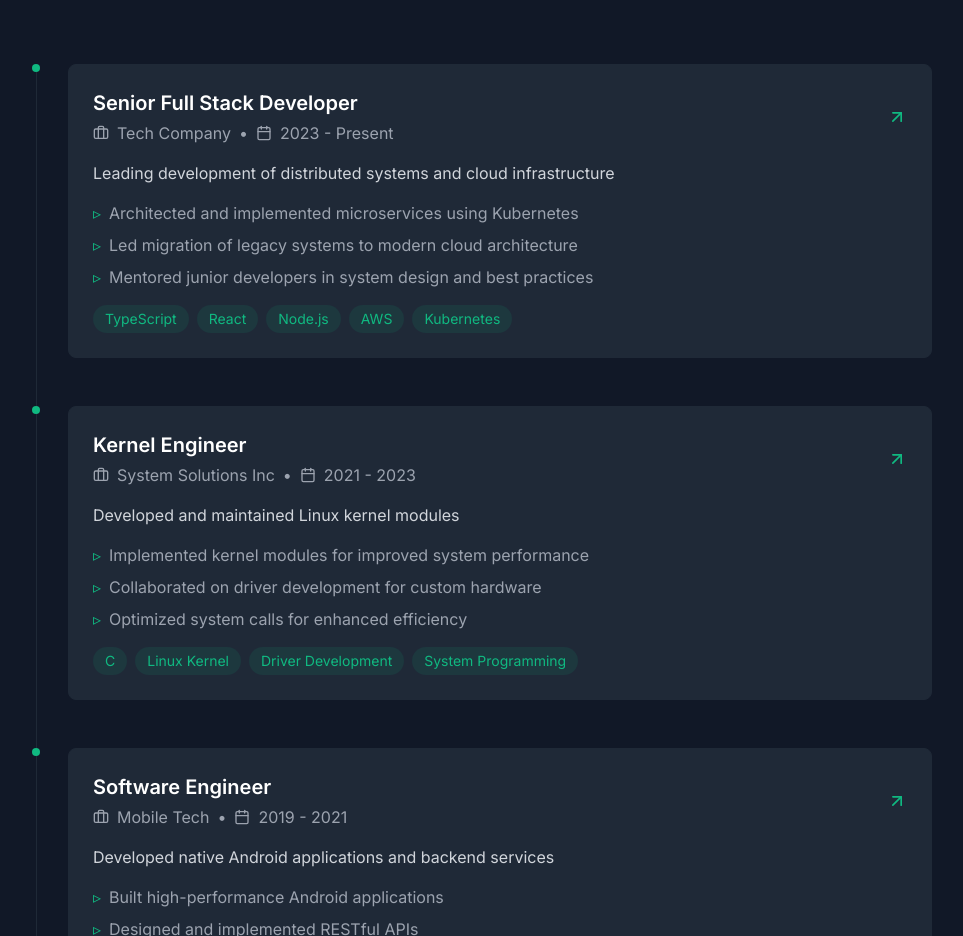
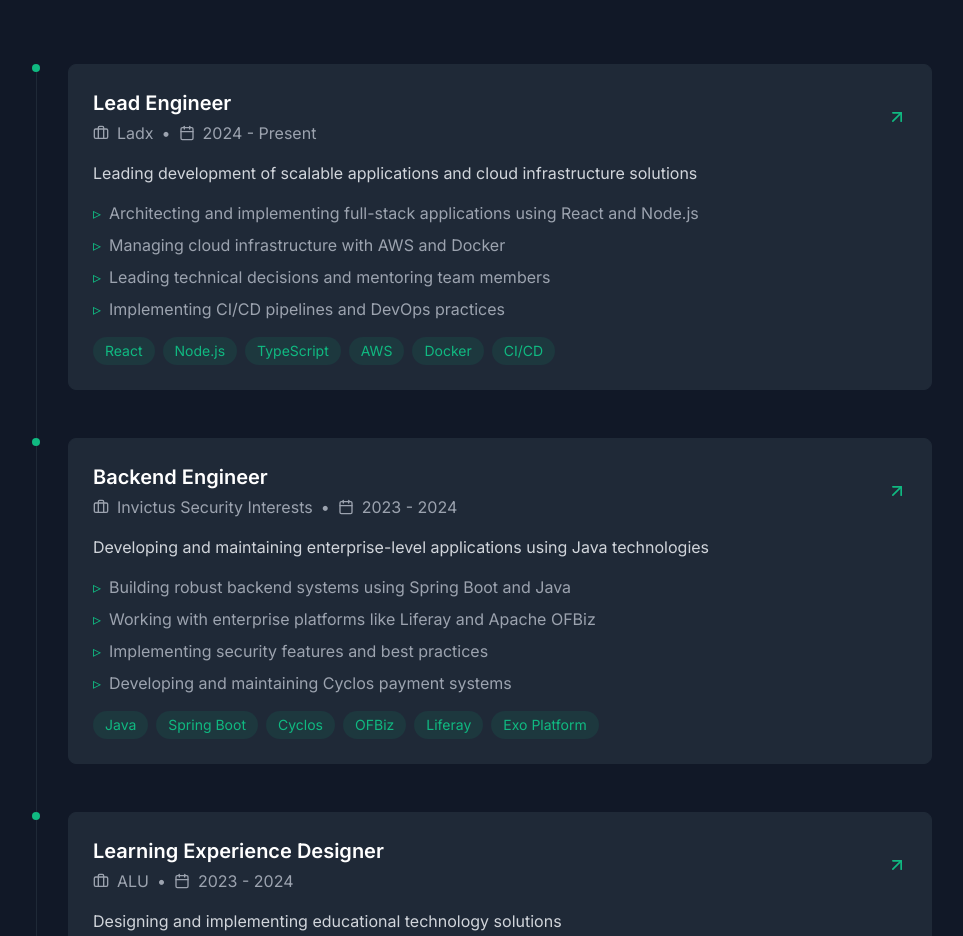
Before and after one commit to Joshua-Coded/My_Portfolio, a Next.js app in the folder portfolio/: page / in a window 1280 px wide. Shown: the part 1864-2800 px from the top of the page, without its empty margins (156-1119 px from the left). Built offline with nearby package versions, Linux system fonts and the light colour scheme; no server answers.

Commit message:
some codes

```diff
--- a/portfolio/src/components/home/Experience.tsx
+++ b/portfolio/src/components/home/Experience.tsx
@@ -6,42 +6,59 @@ import { useInView } from "react-intersection-observer";
 const experiences = [
     {
         id: 1,
-        title: "Senior Full Stack Developer",
-        company: "Tech Company",
-        duration: "2023 - Present",
-        description: "Leading development of distributed systems and cloud infrastructure",
+        title: "Lead Engineer",
+        company: "Ladx",
+        duration: "2024 - Present",
+        description: "Leading development of scalable applications and cloud infrastructure solutions",
         responsibilities: [
-            "Architected and implemented microservices using Kubernetes",
-            "Led migration of legacy systems to modern cloud architecture",
-            "Mentored junior developers in system design and best practices"
+            "Architecting and implementing full-stack applications using React and Node.js",
+            "Managing cloud infrastructure with AWS and Docker",
+            "Leading technical decisions and mentoring team members",
+            "Implementing CI/CD pipelines and DevOps practices"
         ],
-        technologies: ["TypeScript", "React", "Node.js", "AWS", "Kubernetes"]
+        technologies: ["React", "Node.js", "TypeScript", "AWS", "Docker", "CI/CD"]
     },
     {
         id: 2,
-        title: "Kernel Engineer",
-        company: "System Solutions Inc",
-        duration: "2021 - 2023",
-        description: "Developed and maintained Linux kernel modules",
+        title: "Backend Engineer",
+        company: "Invictus Security Interests",
+        duration: "2023 - 2024",
+        description: "Developing and maintaining enterprise-level applications using Java technologies",
         responsibilities: [
-            "Implemented kernel modules for improved system performance",
-            "Collaborated on driver development for custom hardware",
-            "Optimized system calls for enhanced efficiency"
+            "Building robust backend systems using Spring Boot and Java",
+            "Working with enterprise platforms like Liferay and Apache OFBiz",
+            "Implementing security features and best practices",
+            "Developing and maintaining Cyclos payment systems"
         ],
-        technologies: ["C", "Linux Kernel", "Driver Development", "System Programming"]
+        technologies: ["Java", "Spring Boot", "Cyclos", "OFBiz", "Liferay", "Exo Platform"]
     },
     {
         id: 3,
-        title: "Software Engineer",
-        company: "Mobile Tech",
-        duration: "2019 - 2021",
-        description: "Developed native Android applications and backend services",
+        title: "Learning Experience Designer",
+        company: "ALU",
+        duration: "2023 - 2024",
+        description: "Designing and implementing educational technology solutions",
         responsibilities: [
-            "Built high-performance Android applications",
-            "Designed and implemented RESTful APIs",
-            "Improved app performance and user experience"
+            "Creating interactive learning experiences",
+            "Implementing educational technology solutions",
+            "Collaborating with educators to optimize learning outcomes",
+            "Developing content management systems for educational materials"
         ],
-        technologies: ["Kotlin", "Java", "Spring Boot", "Android SDK"]
+        technologies: ["EdTech", "Learning Management Systems", "Content Development", "Instructional Design"]
+    },
+    {
+        id: 4,
+        title: "Data Engineer",
+        company: "AFS Forum",
+        duration: "2024 - Present",
+        description: "Building and maintaining data pipeline infrastructure",
+        responsibilities: [
+            "Designing and implementing data pipelines",
+            "Working with big data processing tools",
+            "Creating data visualization dashboards",
+            "Optimizing database performance and queries"
+        ],
+        technologies: ["Python", "SQL", "Big Data", "ETL", "Data Visualization", "Analytics"]
     }
 ]
 
--- a/portfolio/src/components/home/Github.tsx
+++ b/portfolio/src/components/home/Github.tsx
@@ -2,6 +2,8 @@
 import { motion } from "framer-motion";
 import { useEffect, useState } from "react";
 import { useInView } from "react-intersection-observer";
+
+// src/components/home/Github.tsx
 
 import {
     Github as GithubIcon,
@@ -9,16 +11,25 @@ import {
     GitCommit,
     GitPullRequest,
     Star,
-    GitFork
+    GitFork,
+    Users
 } from 'lucide-react'
 
+interface GithubStats {
+    followers: number;
+    following: number;
+    publicRepos: number;
+    totalStars: number;
+}
+
 interface Repository {
+    id: number;
     name: string;
     description: string;
-    stars: number;
-    forks: number;
+    stargazers_count: number;
+    forks_count: number;
     language: string;
-    url: string;
+    html_url: string;
 }
 
 export default function Github() {
@@ -27,55 +38,55 @@ export default function Github() {
         triggerOnce: true
     })
 
-    const [githubStats, setGithubStats] = useState({
-        repos: 0,
-        commits: 0,
-        pullRequests: 0,
-        contributions: 0
+    const [stats, setStats] = useState<GithubStats>({
+        followers: 0,
+        following: 0,
+        publicRepos: 0,
+        totalStars: 0
     })
 
-    const [repos, setRepos] = useState<Repository[]>([
-        {
-            name: "kernel-module-manager",
-            description: "Advanced Linux kernel module management system",
-            stars: 120,
-            forks: 25,
-            language: "C",
-            url: "https://github.com/yourusername/kernel-module-manager"
-        },
-        {
-            name: "cloud-infra",
-            description: "Infrastructure as Code solutions",
-            stars: 85,
-            forks: 15,
-            language: "TypeScript",
-            url: "https://github.com/yourusername/cloud-infra"
-        },
-        {
-            name: "analytics-dashboard",
-            description: "Real-time analytics dashboard",
-            stars: 95,
-            forks: 20,
-            language: "JavaScript",
-            url: "https://github.com/yourusername/analytics-dashboard"
-        }
-    ])
+    const [repos, setRepos] = useState<Repository[]>([])
+    const [loading, setLoading] = useState(true)
 
     useEffect(() => {
-        // Simulate loading Github stats
-        setGithubStats({
-            repos: 25,
-            commits: 1243,
-            pullRequests: 156,
-            contributions: 892
+        const fetchGithubData = async () => {
+            try {
+                // Fetch user data
+                const userResponse = await fetch('https://api.github.com/users/Joshua-Coded')
+                const userData = await userResponse.json()
+
+                // Fetch repositories
+                const reposResponse = await fetch('https://api.github.com/users/Joshua-Coded/repos?sort=stars&per_page=6')
+                const reposData = await reposResponse.json()
+
+                // Calculate total stars
+                const totalStars = reposData.reduce((acc: number, repo: Repository) =>
+                    acc + repo.stargazers_count, 0
+                )
+
+                setStats({
+                    followers: userData.followers,
+                    following: userData.following,
+                    publicRepos: userData.public_repos,
+                    totalStars: totalStars
                 })
+
+                setRepos(reposData)
+                setLoading(false)
+            } catch (error) {
+                console.error('Error fetching GitHub data:', error)
+                setLoading(false)
+            }
+        }
+
+        fetchGithubData()
     }, [])
 
     const statsItems = [
-        { label: 'Repositories', value: githubStats.repos, icon: GithubIcon },
-        { label: 'Commits', value: githubStats.commits, icon: GitCommit },
-        { label: 'Pull Requests', value: githubStats.pullRequests, icon: GitPullRequest },
-        { label: 'Contributions', value: githubStats.contributions, icon: GitBranch }
+        { label: 'Followers', value: stats.followers, icon: Users },
+        { label: 'Following', value: stats.following, icon: Users },
+        { label: 'Repositories', value: stats.publicRepos, icon: GithubIcon },
+        { label: 'Total Stars', value: stats.totalStars, icon: Star }
     ]
 
     return (
@@ -112,7 +123,11 @@ export default function Github() {
                             >
                                 <Icon className="w-8 h-8 text-primary mx-auto mb-3" />
                                 <div className="text-2xl font-bold text-white mb-1">
-                                    {item.value.toLocaleString()}
+                                    {loading ? (
+                                        <div className="h-8 bg-gray-700 rounded animate-pulse" />
+                                    ) : (
+                                        item.value.toLocaleString()
+                                    )}
                                 </div>
                                 <div className="text-gray-400">{item.label}</div>
                             </motion.div>
@@ -121,43 +136,25 @@ export default function Github() {
                     )}
                 </div>
 
-                {/* Contribution Graph */}
-                <div className="card mb-16">
-                    <h3 className="text-xl font-semibold text-white mb-6">
-                        Contribution Activity
-                    </h3>
-                    <div className="h-48 bg-dark rounded-lg overflow-hidden">
-                        <div className="grid grid-cols-52 gap-1 p-4">
-                            {[...Array(52)].map((_, weekIndex) => (
-                                <div key={weekIndex} className="grid grid-rows-7 gap-1">
-                                    {[...Array(7)].map((_, dayIndex) => (
-                                        <div
-                                            key={dayIndex}
-                                            className={`w-3 h-3 rounded-sm ${Math.random() > 0.5
-                                                    ? 'bg-primary'
-                                                    : Math.random() > 0.7
-                                                        ? 'bg-primary/60'
-                                                        : 'bg-dark-lighter'
-                                                }`}
-                                        />
-                                    ))}
-                                </div>
-                            ))}
-                        </div>
-                    </div>
-                </div>
-
                 {/* Featured Repositories */}
                 <div className="grid md:grid-cols-3 gap-6">
-                    {repos.map((repo, index) => (
+                    {loading ? (
+                        // Loading skeleton
+                        [...Array(6)].map((_, index) => (
+                            <div key={index} className="card animate-pulse">
+                                <div className="h-4 bg-gray-700 rounded w-3/4 mb-4" />
+                                <div className="h-4 bg-gray-700 rounded w-1/2" />
+                            </div>
+                        ))
+                    ) : (
+                        repos.map((repo) => (
                             <motion.a
-                            key={repo.name}
-                            href={repo.url}
+                                key={repo.id}
+                                href={repo.html_url}
                                 target="_blank"
                                 rel="noopener noreferrer"
                                 initial={{ opacity: 0, y: 20 }}
                                 animate={inView ? { opacity: 1, y: 0 } : { opacity: 0, y: 20 }}
-                            transition={{ delay: index * 0.1 }}
                                 className="card hover:border-primary/30 transition-colors"
                             >
                                 <div className="flex justify-between items-start mb-4">
@@ -165,11 +162,11 @@ export default function Github() {
                                     <div className="flex items-center space-x-4">
                                         <div className="flex items-center space-x-1">
                                             <Star className="w-4 h-4 text-gray-400" />
-                                        <span className="text-gray-400">{repo.stars}</span>
+                                            <span className="text-gray-400">{repo.stargazers_count}</span>
                                         </div>
                                         <div className="flex items-center space-x-1">
                                             <GitFork className="w-4 h-4 text-gray-400" />
-                                        <span className="text-gray-400">{repo.forks}</span>
+                                            <span className="text-gray-400">{repo.forks_count}</span>
                                         </div>
                                     </div>
                                 </div>
@@ -177,17 +174,20 @@ export default function Github() {
                                 <h3 className="text-lg font-semibold text-white mb-2">
                                     {repo.name}
                                 </h3>
-                            <p className="text-gray-400 mb-4">
-                                {repo.description}
+                                <p className="text-gray-400 mb-4 line-clamp-2">
+                                    {repo.description || 'No description available'}
                                 </p>
 
+                                {repo.language && (
                                     <div className="flex items-center mt-auto">
                                         <span className="px-2 py-1 text-sm bg-dark rounded-full text-gray-300">
                                             {repo.language}
                                         </span>
                                     </div>
+                                )}
                             </motion.a>
-                    ))}
+                        ))
+                    )}
                 </div>
             </motion.div>
         </section>
--- a/portfolio/src/components/home/Skills.tsx
+++ b/portfolio/src/components/home/Skills.tsx
@@ -18,7 +18,7 @@ const skills = [
         category: "System Programming",
         icon: Terminal,
         skills: [
-            { name: "C/C++", level: 90 },
+            { name: "C", level: 90 },
             { name: "Linux Kernel", level: 85 },
             { name: "System Architecture", level: 88 }
         ]
@@ -37,8 +37,8 @@ const skills = [
         icon: Server,
         skills: [
             { name: "Node.js", level: 85 },
-            { name: "Java/Spring", level: 82 },
-            { name: "Python", level: 80 }
+            { name: "Java/Spring", level: 82 }
+
         ]
     },
     {
```
Also changed, not shown: portfolio/src/components/home/Contact.tsx (+5 -5 lines), portfolio/src/components/home/Hero.tsx (+3 -6 lines). Lines whose indentation alone changed are shown as unchanged.
